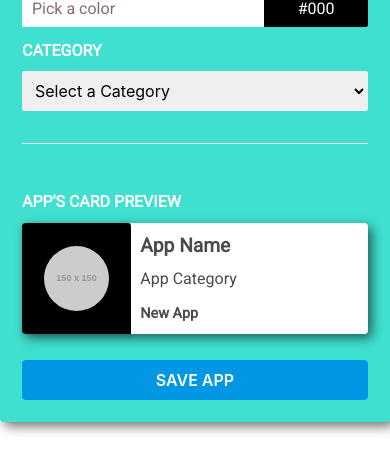
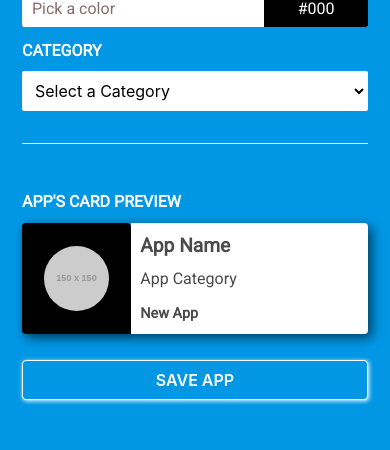
Before and after one commit to iuriian/Wizard-App-Challenge, a Vue app: page / in a window 390 px wide. Shown: the part 236-686 px from the top of the page. Built offline with nearby package versions, Linux system fonts and the light colour scheme.

Commit message:
ajustes nos componentes de input

```diff
--- a/src/App.vue
+++ b/src/App.vue
@@ -72,6 +72,7 @@ export default {
 
     saveApp() {
       var appForm = {};
+
       appForm["name"] = this.name;
       appForm["icon"] = this.icon;
       appForm["background"] = this.iconBackground;
@@ -100,7 +101,7 @@ body {
 }
 
 .card {
-  background-color: turquoise;
+  background-color: #0297e5;
   border-radius: 4px;
   box-shadow: 4px 4px 12px 0px #00000094;
   padding: 22px;
@@ -154,18 +155,20 @@ body {
 
 @media only screen and (max-width: 425px) {
   .card {
-    max-width: 100%;
+    max-width: 100vw;
+    min-height: 100vh;
+    border-radius: unset;
   }
 
   .entry-data {
     padding-right: 0px;
-  }
 
-  .entry-data::after {
-    height: 1px;
-    width: 100%;
-    top: unset;
-    margin: 20px 0px 0px 0px;
+    &::after {
+      height: 1px;
+      width: 100%;
+      top: unset;
+      margin: 20px 0px 0px 0px;
+    }
   }
 
   .title.mb-12 {
@@ -178,6 +181,8 @@ body {
     border: 1px transparent;
     color: #fff;
     background-color: #0297e5;
+    border: 1px solid #fff;
+    box-shadow: 1px 1px 4px 0px #fff
   }
 }
 
--- a/src/components/CustomInputText.vue
+++ b/src/components/CustomInputText.vue
@@ -32,7 +32,7 @@ export default {
 .input-group {
   display: flex;
   flex-flow: column nowrap;
-  margin: 12px 0px;
+  margin: 14px 0px;
 
   label {
     color: #fff;
@@ -44,9 +44,14 @@ export default {
   input {
     border: 1px solid transparent;
     border-radius: 2px;
-    // min-height: 36px;
     padding: 8px;
     font-size: 1rem;
   }
 }
+
+@media only screen and (max-width: 425px) {
+  .input-group {
+    margin: 16px 0px;
+  }
+}
 </style>
--- a/src/components/CustomSelect.vue
+++ b/src/components/CustomSelect.vue
@@ -50,6 +50,7 @@ export default {
     border-radius: 2px;
     padding: 8px;
     font-size: 1rem;
+    background-color: #fff;
   }
 }
 </style>
```
Also changed, not shown: 1 other file (tests, documents, lock files or other folders).
